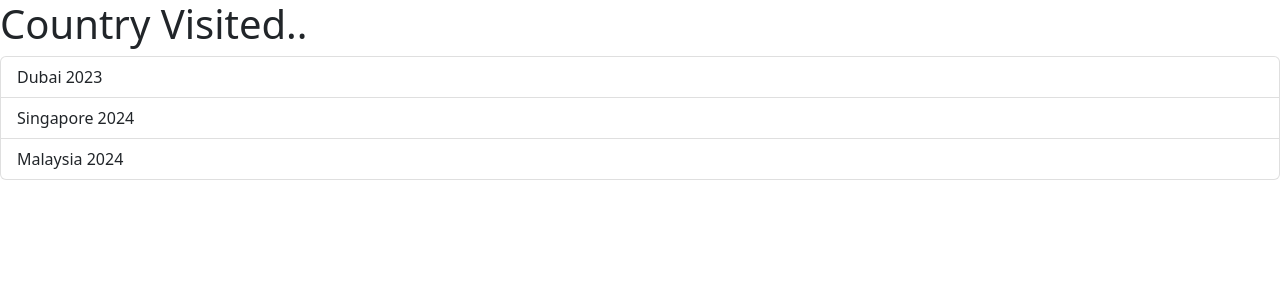
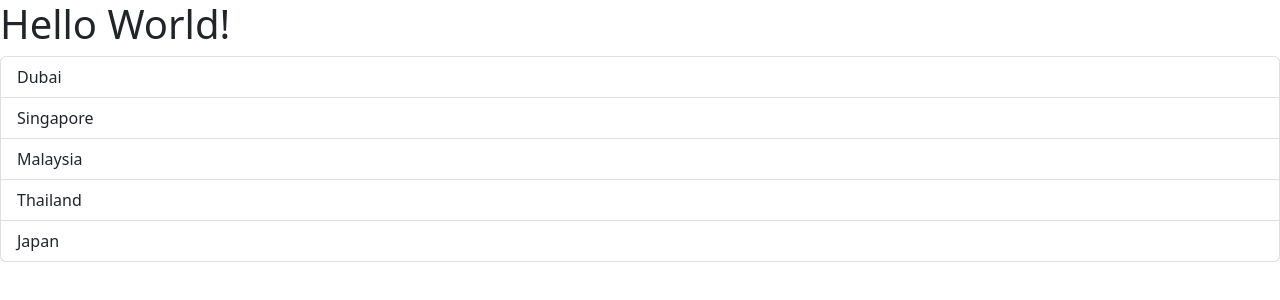
Before and after one commit to puneetshopifydev/code-with-mosh, a React (Vite) app: page / in a window 1280 px wide. Shown: the top 300 px of the page. Built offline with nearby package versions, Linux system fonts and the light colour scheme.

Commit message:
Till state code

```diff
--- a/src/components/ListGroup.tsx
+++ b/src/components/ListGroup.tsx
@@ -1,22 +1,25 @@
 import { useState } from "react";
 
-function countryVisited() {
-  const visitedRecently = ["Dubai 2023", "Singapore 2024", "Malaysia 2024"];
+function ListGroup() {
+  let items = ["Dubai", "Singapore", "Malaysia", "Thailand", "Japan"];
 
-  const [selectedIndex, setSetSelectedIndex] = useState(-1);
-
-
+  let [selectedIndex, setSelectedIndex] = useState(-1);
 
   return (
     <>
-      <h1>Country Visited..</h1>
+      <h1>Hello World!</h1>
       <ul className="list-group">
-        {visitedRecently.map((visited, index) => (
-          <li key={visited}
-            className={selectedIndex === index ? 'list-group-item active' : 'list-group-item'}
-            onClick={ ()=> {setSetSelectedIndex(index)} }
-            >
-            {visited}
+        {items.map((item, index) => (
+          <li
+            className={
+              selectedIndex === index
+                ? "list-group-item active"
+                : "list-group-item"
+            }
+            key={item}
+            onClick={ () => {setSelectedIndex(index);} }
+          >
+            {item}
           </li>
         ))}
       </ul>
@@ -24,4 +27,4 @@ function countryVisited() {
   );
 }
 
-export default countryVisited;
+export default ListGroup;
```
